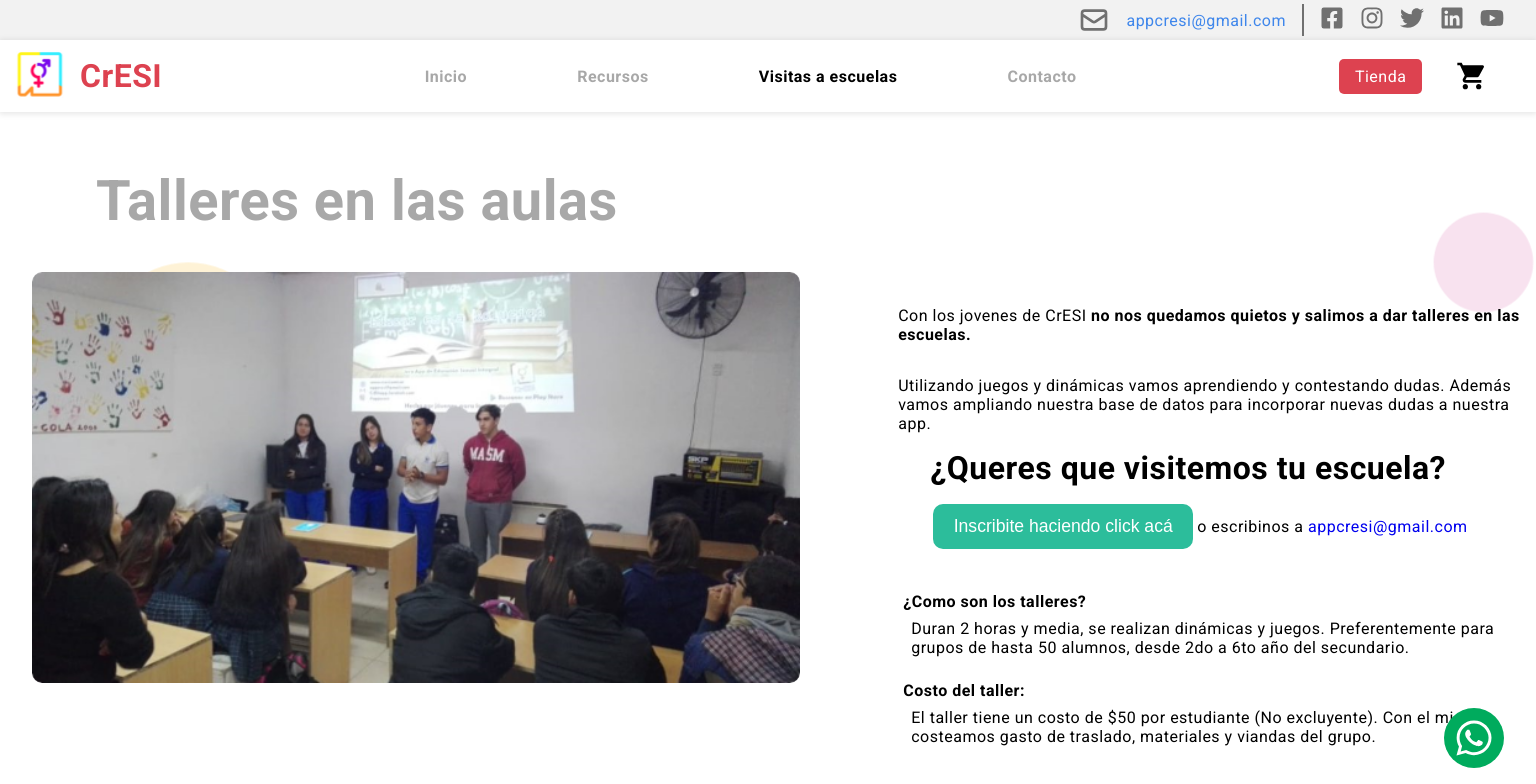
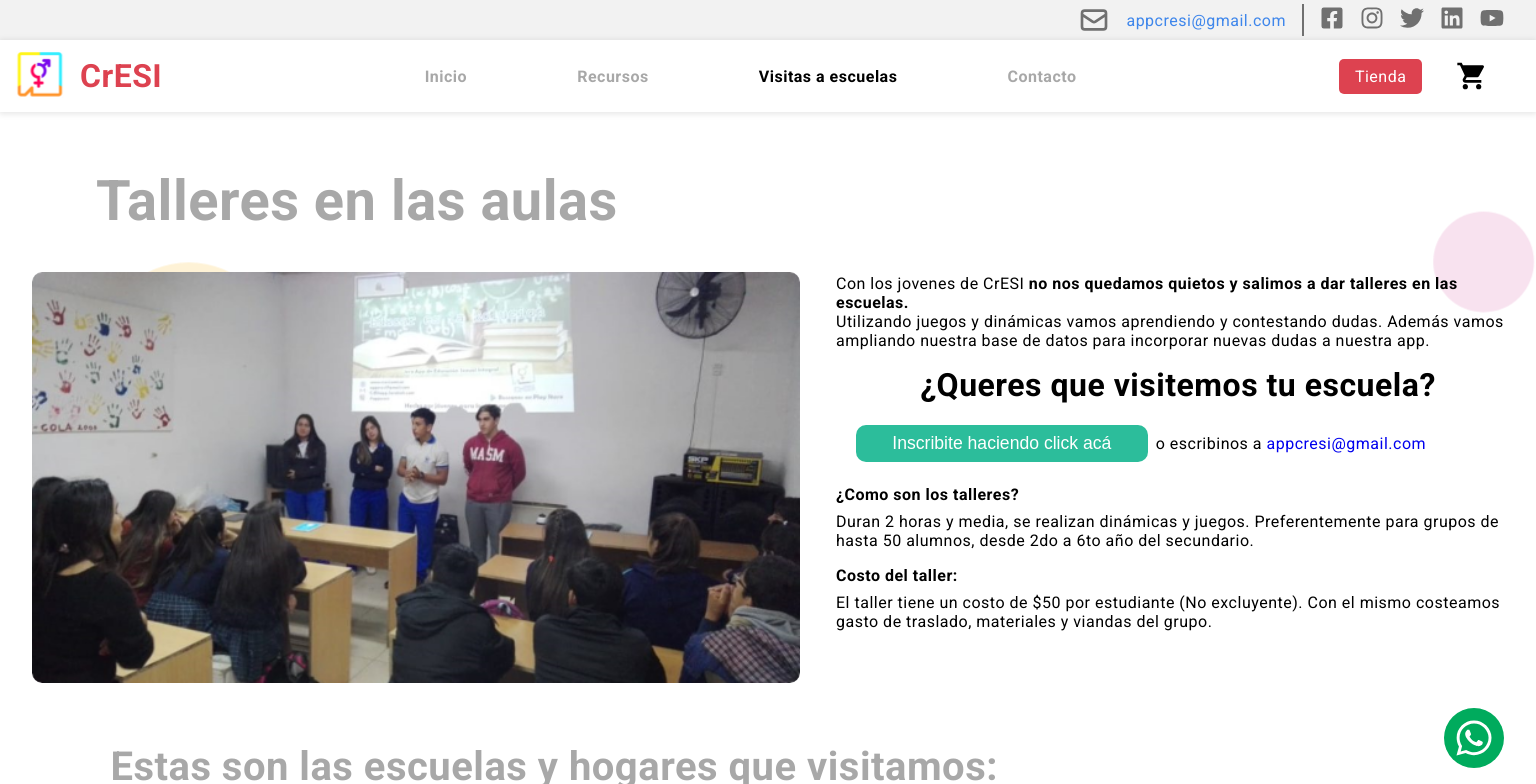
Before and after one commit to PiaAchigar/Proyecto-CrESI, a React (Create React App) app: page /visitas in a window 1536 px wide. Shown: the top 784 px of the page. Built offline with nearby package versions, Linux system fonts and the light colour scheme.

Commit message:
descktop css

```diff
--- a/src/components/ContenidoVisitas/ContenidoVisitas.js
+++ b/src/components/ContenidoVisitas/ContenidoVisitas.js
@@ -11,8 +11,11 @@ const ContenidoVisitas = () => {
             <section className="talleres">
                 <h1>Talleres en las aulas</h1>
                 <article className="article-talleres">
-                    <p className="con-los-jovenes">Con los jovenes de CrESI <b>no nos quedamos quietos y salimos a dar talleres en las escuelas.</b><br/> <hr className="salto"/>
-                    Utilizando juegos y dinámicas vamos aprendiendo y contestando dudas. Además vamos ampliando nuestra base de datos para incorporar nuevas dudas a nuestra app.</p>
+                    <p className="con-los-jovenes">Con los jovenes de CrESI <b>no nos quedamos quietos y salimos a dar talleres en las escuelas.</b>
+                    </p>
+                    <p className="con-los-jovenes">
+                    Utilizando juegos y dinámicas vamos aprendiendo y contestando dudas. Además vamos ampliando nuestra base de datos para incorporar nuevas dudas a nuestra app.
+                    </p>
                     <div className="img-container">
                         <img src={porque_img} alt="porque_img"/>
                     </div>
--- a/src/components/ContenidoVisitas/ContenidoVisitas.scss
+++ b/src/components/ContenidoVisitas/ContenidoVisitas.scss
@@ -241,7 +241,7 @@
         .img-container{
           position: absolute;
           left: 1rem;
-          top: 10rem;
+          top: 8rem;
           width: 55%;
           img{
             width: 100%;
@@ -332,17 +332,12 @@
       .article-talleres{
         display: flex;
         flex-direction: column;
-        margin-bottom: 4rem;
+        margin:1rem 1rem 4rem 0;
         .con-los-jovenes{
-          width: 625px;
+          width: 45%;
           align-self: flex-end;
           margin: 0;
           padding: 0;
-        .salto{
-          display: flex;
-          margin: 1rem;
-          border: none;
-          }
         }
         .img-container{
           position: absolute;
@@ -355,7 +350,7 @@
         }
         .visitar-tu-escuela{
           align-self: flex-end;
-          width: 670px;
+          width: 45%;
           h2{
             font-size: 2rem;
           }
@@ -364,33 +359,35 @@
             flex-direction: row;
             flex-wrap: wrap;
             align-self: flex-end;
-            width: 700px;
+            width: 100%;
             div{
-              width:300px;
+              width:45%;
               button{
-                width: 260px;
-                height: 45px;
-                margin-left: 2rem;
+                width: 100%;
+                //height: 45px;
+                margin-left: 1rem;
                 font-size: 1.1rem;
               }
             }
             .email{
-              width: 280px;
+              width: 48%;
               padding: 0;
-              margin: 1rem 2rem 1rem 0;
+              margin: 1rem 2rem 1rem .5rem;
               text-align: start;
             }
             .preguntas{
-              margin:1.5rem 0 0 0;
-              width: 680px;
+              //margin:1.5rem 0 0 0;
+              width: 100%;
               align-items: flex-start;
+              text-align: start;
               p{
-                width: 650px;
-                margin: 0 0 .5rem 1.5rem;
+                width: 100%;
+                //margin: 0 0 .5rem 1.5rem;
                 text-align: start;
+                padding: 0;
               }
               h3{
-                margin: 1rem 0 .5rem 2.5rem;
+                margin: 1rem 0 .5rem 0;
                 text-align: start;
               }
             }
```
